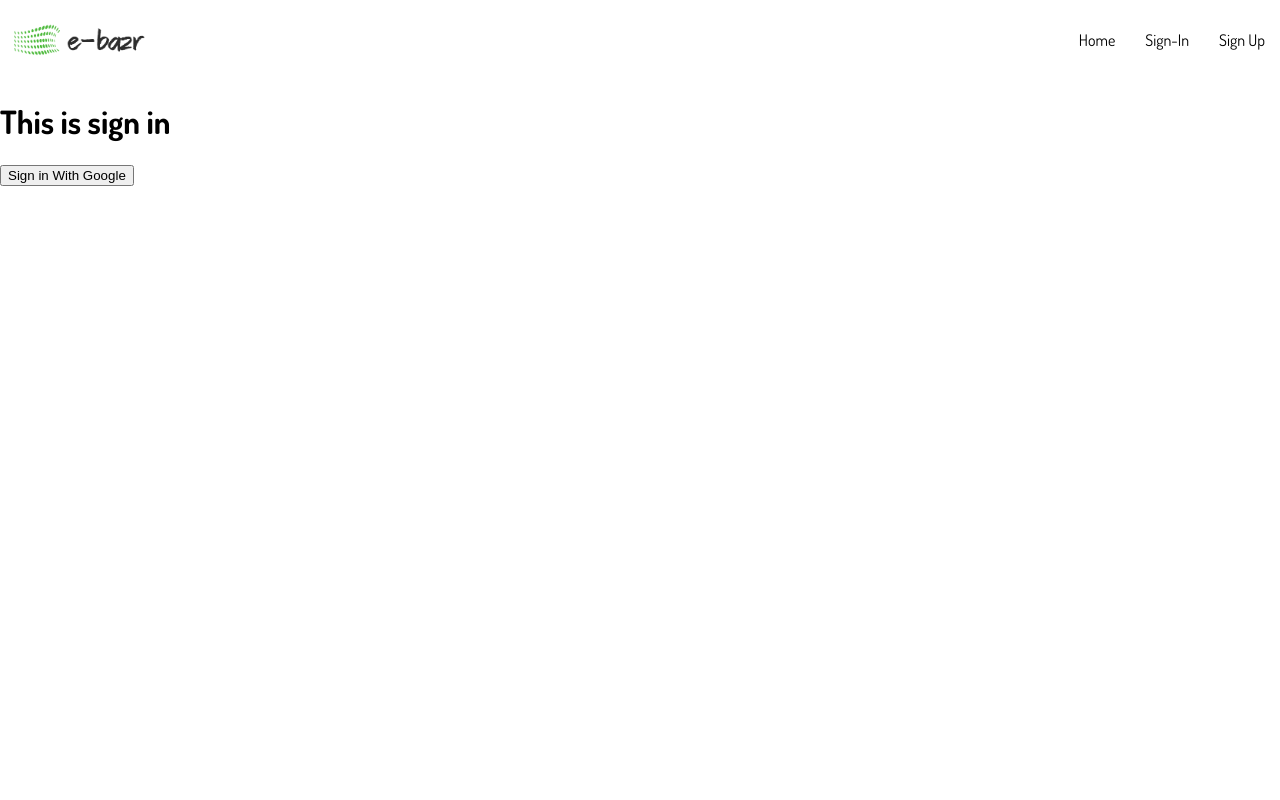
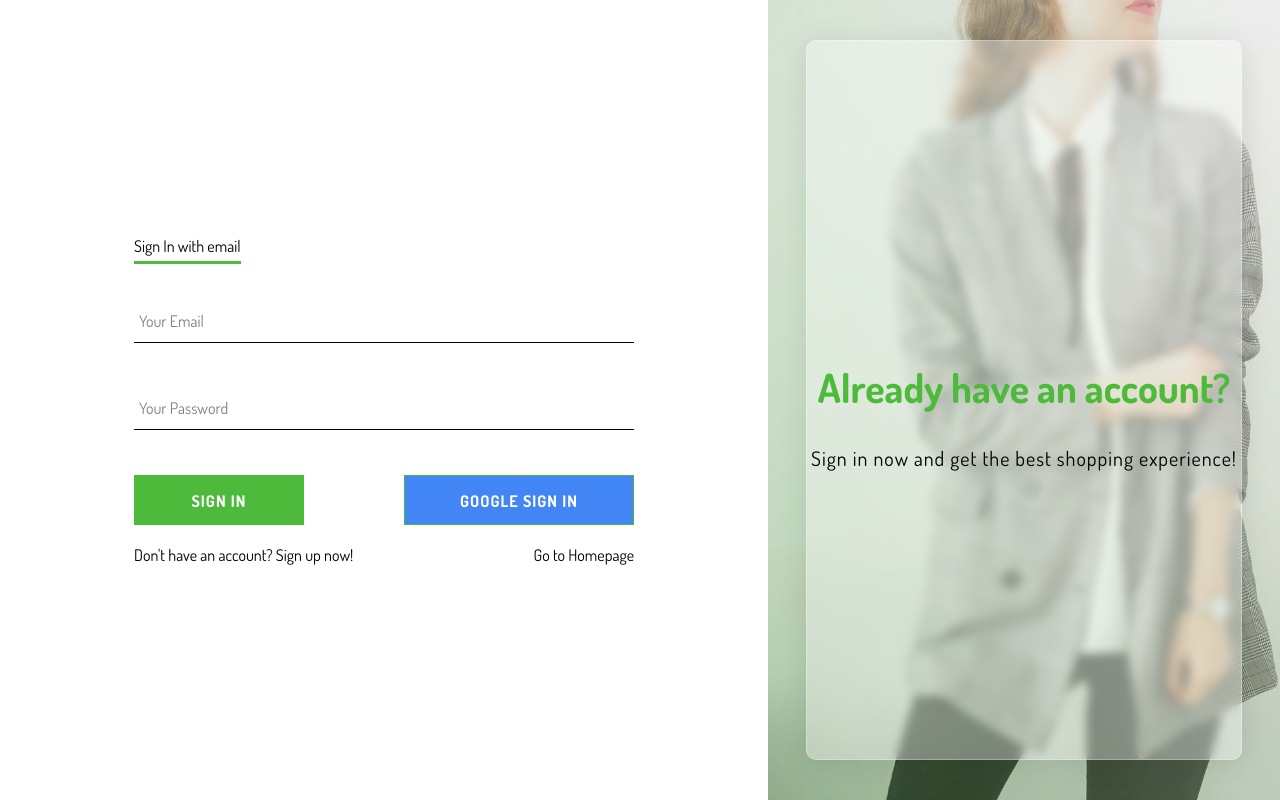
Before and after one commit to tajmin/e-bazar, a React (Create React App) app: page /sign-in in a window 1280 px wide. Built offline with nearby package versions, Linux system fonts and the light colour scheme.

Commit message:
5 - sign in page, sign in with email and google sign in

```diff
--- a/src/App.js
+++ b/src/App.js
@@ -9,8 +9,8 @@ const App = () => {
     <Routes>
       <Route path="/" element={<Navigation />}>
         <Route index element={<Home />} />
-        <Route path="sign-in" element={<SignIn />} />
       </Route>
+      <Route path="sign-in" element={<SignIn />} />
       <Route path="/sign-up" element={<SignUp />} />
     </Routes>
   );
--- a/src/Utility/Firebase/Firebase.js
+++ b/src/Utility/Firebase/Firebase.js
@@ -4,6 +4,7 @@ import {
   signInWithPopup,
   GoogleAuthProvider,
   createUserWithEmailAndPassword,
+  signInWithEmailAndPassword,
 } from "firebase/auth";
 
 import { getFirestore, doc, getDoc, setDoc } from "firebase/firestore";
@@ -58,3 +59,8 @@ export const createUserWithEmail = async (email, password) => {
   if (!email || !password) return;
   return await createUserWithEmailAndPassword(auth, email, password);
 };
+
+export const emailSignIn = async (email, password) => {
+  if (!email || !password) return;
+  return await signInWithEmailAndPassword(auth, email, password);
+};
--- a/src/components/Button/Button.styles.scss
+++ b/src/components/Button/Button.styles.scss
@@ -1,5 +1,5 @@
 .button-container {
-  min-width: 165px;
+  min-width: 170px;
   width: auto;
   height: 50px;
   letter-spacing: 1px;
@@ -23,12 +23,13 @@
   }
 
   &.google {
+    min-width: 230px;
     background-color: #4285f4;
     color: white;
 
     &:hover {
-      background-color: #357ae8;
-      border: none;
+      background-color: #155dd1;
+      border: 1px solid #4285f4;
     }
   }
 
--- /dev/null
+++ b/src/components/sign-in-form/SignInForm.jsx
@@ -0,0 +1,101 @@
+import React, { useState } from "react";
+import { Link } from "react-router-dom";
+import {
+  createUserDocFromAuth,
+  emailSignIn,
+  googleSignInWithPopup,
+} from "../../Utility/Firebase/Firebase";
+
+import Button from "../Button/Button";
+import FormComponents from "../Form-components/FormComponents";
+
+const formData = {
+  email: "",
+  password: "",
+};
+
+const SignInForm = () => {
+  const [formFields, setFormFields] = useState(formData);
+  const { email, password } = formFields;
+
+  const signInGoogleUser = async () => {
+    const { user } = await googleSignInWithPopup();
+    await createUserDocFromAuth(user);
+  };
+
+  const handleFormChange = (event) => {
+    const { name, value } = event.target;
+    setFormFields({ ...formFields, [name]: value });
+  };
+
+  const handleFormSubmit = async (event) => {
+    event.preventDefault();
+
+    try {
+      const response = await emailSignIn(email, password);
+      setFormFields(formData);
+    } catch (error) {
+      switch (error.code) {
+        case "auth/wrong-password":
+          alert("You entered a wrong password!");
+          break;
+        case "auth/user-not-found":
+          alert("No user found associated with the email");
+          break;
+        default:
+          console.log(error.message);
+      }
+    }
+  };
+
+  return (
+    <>
+      <span>Sign In with email </span>
+      <form onSubmit={handleFormSubmit}>
+        <FormComponents
+          label="Your Email"
+          type="email"
+          required
+          onChange={handleFormChange}
+          name="email"
+          value={email}
+        />
+
+        <FormComponents
+          label="Your Password"
+          type="password"
+          required
+          onChange={handleFormChange}
+          name="password"
+          value={password}
+        />
+
+        <div
+          style={{
+            display: "flex",
+            justifyContent: "space-between",
+            alignItems: "center",
+            marginBottom: "20px",
+          }}
+        >
+          <Button type="submit">Sign in</Button>
+          <Button type="button" buttonType="google" onClick={signInGoogleUser}>
+            Google Sign In
+          </Button>
+        </div>
+        <div
+          style={{
+            display: "flex",
+            justifyContent: "space-between",
+            alignItems: "center",
+          }}
+        >
+          <Link to="/sign-up">Don't have an account? Sign up now!</Link>
+          <Link to="/">Go to Homepage</Link>
+        </div>
+      </form>
+    </>
+  );
+};
+
+export default SignInForm;
--- a/src/pages/Sign-in/SignIn.jsx
+++ b/src/pages/Sign-in/SignIn.jsx
@@ -1,20 +1,24 @@
 import React from "react";
-import {
-  createUserDocFromAuth,
-  googleSignInWithPopup,
-} from "../../Utility/Firebase/Firebase";
+import SignInForm from "../../components/sign-in-form/SignInForm";
+import "./SignIn.styles.scss";
 
 const SignIn = () => {
-  const signInGoogleUser = async () => {
-    const { user } = await googleSignInWithPopup();
-    const userDocRef = await createUserDocFromAuth(user);
-  };
-
   return (
-    <div>
-      <h1>This is sign in</h1>
-      <button onClick={signInGoogleUser}>Sign in With Google</button>
-    </div>
+    <>
+      <div className="container">
+        <div className="form-container">
+          <div className="form">
+            <SignInForm></SignInForm>
+          </div>
+        </div>
+        <div className="img-glass-container">
+          <div className="glass">
+            <h2>Already have an account?</h2>
+            <span>Sign in now and get the best shopping experience!</span>
+          </div>
+        </div>
+      </div>
+    </>
   );
 };
 
--- /dev/null
+++ b/src/pages/Sign-in/SignIn.styles.scss
@@ -0,0 +1,63 @@
+.container {
+  display: flex;
+  width: 100%;
+  height: 100vh;
+
+  .img-glass-container {
+    background-image: linear-gradient(
+        to top right,
+        rgba(77, 186, 60, 0.5),
+        rgba(255, 255, 255, 0.52)
+      ),
+      url("../../images/sign-in.jpg");
+    width: 40%;
+    height: 100%;
+    background-position: left top;
+    background-size: cover;
+    display: flex;
+    justify-content: center;
+    align-items: center;
+    position: relative;
+
+    .glass {
+      width: 85%;
+      height: 90%;
+      display: flex;
+      flex-direction: column;
+      justify-content: center;
+      align-items: center;
+      background: rgba(255, 255, 255, 0.35);
+      border-radius: 10px;
+      box-shadow: 0 4px 30px rgba(0, 0, 0, 0.1);
+      backdrop-filter: blur(5px);
+      -webkit-backdrop-filter: blur(5px);
+      border: 1px solid rgba(255, 255, 255, 0.29);
+
+      h2 {
+        font-size: 40px;
+        color: #4dba3c;
+      }
+      span {
+        font-size: 20px;
+        color: #000;
+        letter-spacing: 1px;
+      }
+    }
+  }
+  .form-container {
+    width: 60%;
+    height: 100%;
+    display: flex;
+    flex-direction: column;
+    justify-content: center;
+    align-items: center;
+
+    .form {
+      width: 500px;
+      span {
+        padding-bottom: 5px;
+        border-bottom: 3px solid #4dba3c;
+      }
+    }
+  }
+}
--- a/src/pages/Sign-up/SignUp.js
+++ b/src/pages/Sign-up/SignUp.js
@@ -1,6 +1,6 @@
 import React from "react";
 import SignUpForm from "../../components/sign-up-form/SignUpForm";
-import "./Sign-up.styles.scss";
+import "./SignUp.styles.scss";
 
 const SignUp = () => {
   return (
--- a/src/pages/Sign-up/Sign-up.styles.scss
+++ b/src/pages/Sign-up/SignUp.styles.scss
@@ -6,7 +6,7 @@
   .img-glass-container {
     background-image: linear-gradient(
         to top right,
-        rgba(77, 186, 60, 0.5),
+        rgba(77, 186, 60, 0.252),
         rgba(255, 255, 255, 0.52)
       ),
       url("../../images/sign-up-in.jpg");
```
Also changed, not shown: src/images/sign-in.jpg (added).
